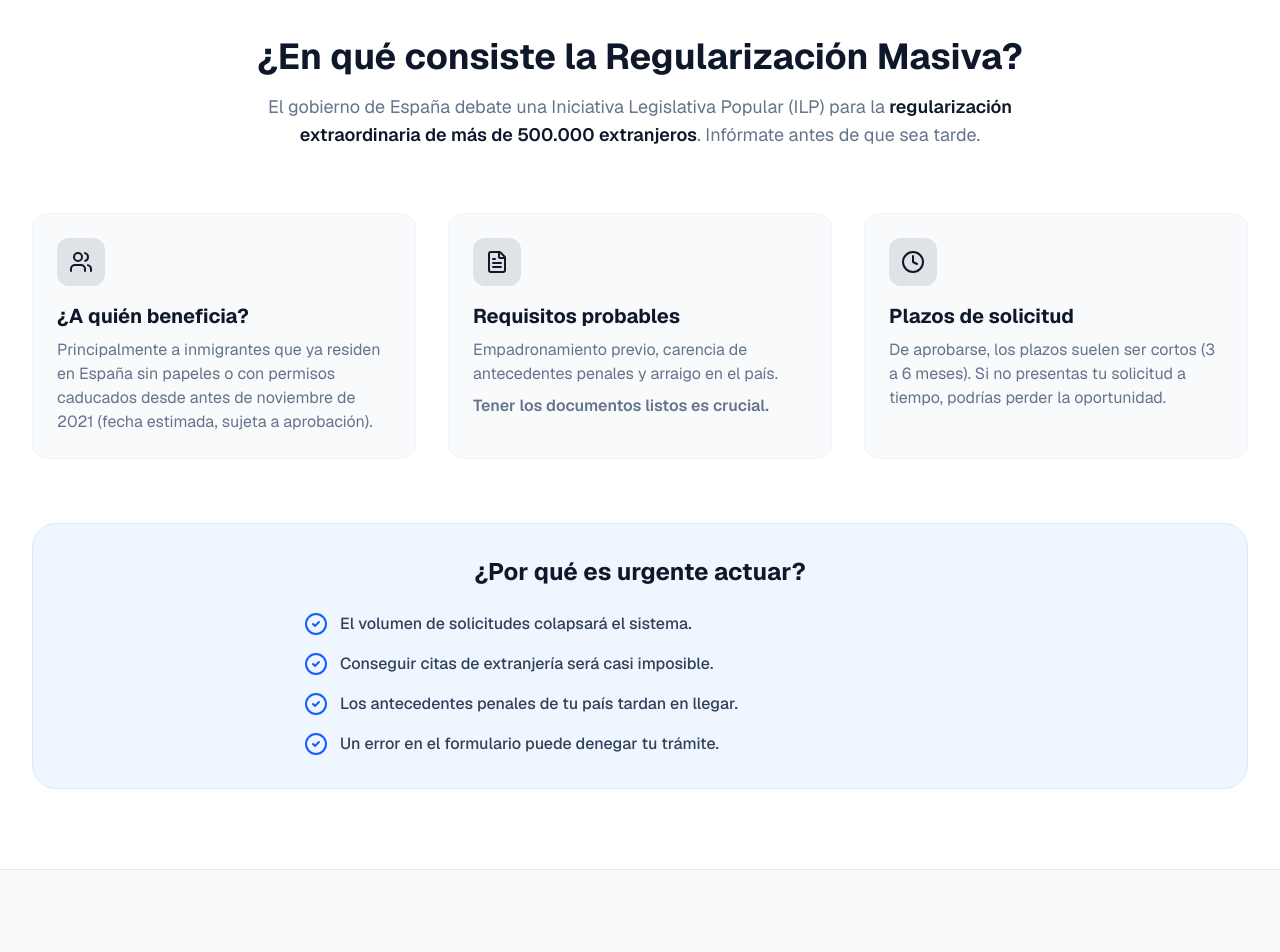
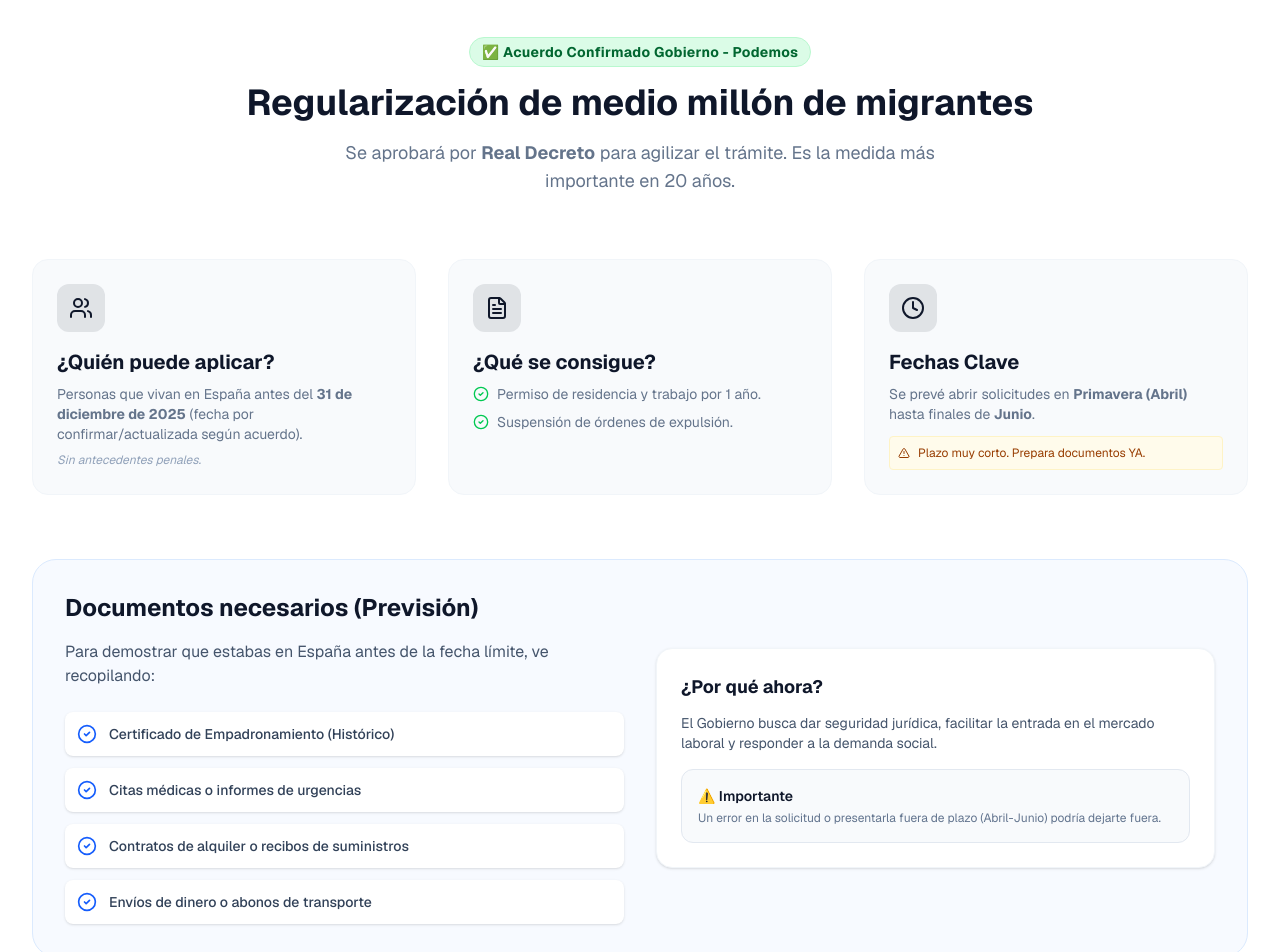
Before and after one commit to gomezgutierrez/regularizacion, a Next.js app: page / in a window 1280 px wide. Shown: the part 880-1832 px from the top of the page. Built offline with nearby package versions, Linux system fonts and the light colour scheme.

Commit message:
feat(content): update page with new regularization agreement details

```diff
--- a/app/layout.tsx
+++ b/app/layout.tsx
@@ -13,8 +13,8 @@ const geistMono = Geist_Mono({
 });
 
 export const metadata: Metadata = {
-  title: "Regularización Masiva en España | Comprueba tu caso",
-  description: "Información urgente sobre la posible regularización masiva de extranjeros en España. Comprueba si cumples los requisitos.",
+  title: "Regularización Masiva España 2026 | Acuerdo y Requisitos",
+  description: "Última hora: Acuerdo para la regularización de 500.000 migrantes. Real Decreto, requisitos y plazos (Abril-Junio). Revisa tu caso gratis.",
 };
 
 export default function RootLayout({
--- a/components/info-section.tsx
+++ b/components/info-section.tsx
@@ -1,17 +1,18 @@
-import { FileText, Users, Clock, CheckCircle2 } from "lucide-react";
+import { FileText, Users, Clock, CheckCircle2, AlertTriangle } from "lucide-react";
 
 export function InfoSection() {
     return (
         <section className="py-20 bg-white">
             <div className="container mx-auto px-4 lg:px-8">
-                <div className="max-w-3xl mx-auto text-center mb-16">
+                <div className="max-w-4xl mx-auto text-center mb-16">
+                    <span className="inline-block px-3 py-1 rounded-full bg-green-100 text-green-800 text-sm font-bold tracking-wide mb-4 border border-green-200">
+                        ✅ Acuerdo Confirmado Gobierno - Podemos
+                    </span>
                     <h2 className="text-3xl lg:text-4xl font-bold text-primary mb-4">
-                        ¿En qué consiste la Regularización Masiva?
+                        Regularización de medio millón de migrantes
                     </h2>
-                    <p className="text-lg text-muted-foreground">
-                        El gobierno de España debate una Iniciativa Legislativa Popular (ILP) para la
-                        <strong className="text-primary font-semibold"> regularización extraordinaria de más de 500.000 extranjeros</strong>.
-                        Infórmate antes de que sea tarde.
+                    <p className="text-lg text-muted-foreground max-w-2xl mx-auto">
+                        Se aprobará por <strong>Real Decreto</strong> para agilizar el trámite. Es la medida más importante en 20 años.
                     </p>
                 </div>
 
@@ -20,51 +21,80 @@ export function InfoSection() {
                         <div className="w-12 h-12 bg-primary/10 rounded-xl flex items-center justify-center mb-4 text-primary">
                             <Users className="w-6 h-6" />
                         </div>
-                        <h3 className="text-xl font-bold text-primary mb-2">¿A quién beneficia?</h3>
-                        <p className="text-muted-foreground">
-                            Principalmente a inmigrantes que ya residen en España sin papeles o con permisos caducados desde antes de noviembre de 2021 (fecha estimada, sujeta a aprobación).
+                        <h3 className="text-xl font-bold text-primary mb-2">¿Quién puede aplicar?</h3>
+                        <p className="text-muted-foreground text-sm">
+                            Personas que vivan en España antes del <strong>31 de diciembre de 2025</strong> (fecha por confirmar/actualizada según acuerdo).
                         </p>
+                        <p className="text-xs text-slate-400 mt-2 italic">Sin antecedentes penales.</p>
                     </div>
 
                     <div className="p-6 rounded-2xl bg-slate-50 border border-slate-100 hover:shadow-lg transition-shadow">
                         <div className="w-12 h-12 bg-primary/10 rounded-xl flex items-center justify-center mb-4 text-primary">
                             <FileText className="w-6 h-6" />
                         </div>
-                        <h3 className="text-xl font-bold text-primary mb-2">Requisitos probables</h3>
-                        <p className="text-muted-foreground">
-                            Empadronamiento previo, carencia de antecedentes penales y arraigo en el país.
-                            <span className="font-semibold block mt-2">Tener los documentos listos es crucial.</span>
-                        </p>
+                        <h3 className="text-xl font-bold text-primary mb-2">¿Qué se consigue?</h3>
+                        <ul className="text-sm text-muted-foreground space-y-2 text-left">
+                            <li className="flex items-start gap-2">
+                                <CheckCircle2 className="w-4 h-4 text-green-500 shrink-0 mt-0.5" />
+                                Permiso de residencia y trabajo por 1 año.
+                            </li>
+                            <li className="flex items-start gap-2">
+                                <CheckCircle2 className="w-4 h-4 text-green-500 shrink-0 mt-0.5" />
+                                Suspensión de órdenes de expulsión.
+                            </li>
+                        </ul>
                     </div>
 
                     <div className="p-6 rounded-2xl bg-slate-50 border border-slate-100 hover:shadow-lg transition-shadow">
                         <div className="w-12 h-12 bg-primary/10 rounded-xl flex items-center justify-center mb-4 text-primary">
                             <Clock className="w-6 h-6" />
                         </div>
-                        <h3 className="text-xl font-bold text-primary mb-2">Plazos de solicitud</h3>
-                        <p className="text-muted-foreground">
-                            De aprobarse, los plazos suelen ser cortos (3 a 6 meses). Si no presentas tu solicitud a tiempo, podrías perder la oportunidad.
+                        <h3 className="text-xl font-bold text-primary mb-2">Fechas Clave</h3>
+                        <p className="text-muted-foreground text-sm">
+                            Se prevé abrir solicitudes en <strong>Primavera (Abril)</strong> hasta finales de <strong>Junio</strong>.
                         </p>
+                        <div className="mt-3 bg-amber-50 text-amber-800 text-xs p-2 rounded border border-amber-100 flex gap-2">
+                            <AlertTriangle className="w-3 h-3 shrink-0 mt-0.5" />
+                            Plazo muy corto. Prepara documentos YA.
+                        </div>
                     </div>
                 </div>
 
-                <div className="mt-16 bg-blue-50 p-8 rounded-3xl border border-blue-100">
-                    <h3 className="text-2xl font-bold text-primary mb-6 text-center">
-                        ¿Por qué es urgente actuar?
-                    </h3>
-                    <ul className="space-y-4 max-w-2xl mx-auto">
-                        {[
-                            "El volumen de solicitudes colapsará el sistema.",
-                            "Conseguir citas de extranjería será casi imposible.",
-                            "Los antecedentes penales de tu país tardan en llegar.",
-                            "Un error en el formulario puede denegar tu trámite."
-                        ].map((item, i) => (
-                            <li key={i} className="flex items-start gap-3">
-                                <CheckCircle2 className="w-6 h-6 text-blue-600 flex-shrink-0" />
-                                <span className="text-slate-700 font-medium">{item}</span>
-                            </li>
-                        ))}
-                    </ul>
+                <div className="mt-16 grid md:grid-cols-2 gap-8 items-center bg-blue-50/50 p-8 rounded-3xl border border-blue-100">
+                    <div>
+                        <h3 className="text-2xl font-bold text-primary mb-4">
+                            Documentos necesarios (Previsión)
+                        </h3>
+                        <p className="text-slate-600 mb-6">
+                            Para demostrar que estabas en España antes de la fecha límite, ve recopilando:
+                        </p>
+                        <ul className="space-y-3">
+                            {[
+                                "Certificado de Empadronamiento (Histórico)",
+                                "Citas médicas o informes de urgencias",
+                                "Contratos de alquiler o recibos de suministros",
+                                "Envíos de dinero o abonos de transporte"
+                            ].map((item, i) => (
+                                <li key={i} className="flex items-center gap-3 bg-white p-3 rounded-lg shadow-sm">
+                                    <CheckCircle2 className="w-5 h-5 text-blue-600 flex-shrink-0" />
+                                    <span className="text-slate-700 font-medium text-sm">{item}</span>
+                                </li>
+                            ))}
+                        </ul>
+                    </div>
+
+                    <div className="bg-white p-6 rounded-2xl shadow-sm border border-slate-100">
+                        <h4 className="font-bold text-lg mb-3 text-primary">¿Por qué ahora?</h4>
+                        <p className="text-slate-600 text-sm mb-4">
+                            El Gobierno busca dar seguridad jurídica, facilitar la entrada en el mercado laboral y responder a la demanda social.
+                        </p>
+                        <div className="p-4 bg-slate-50 rounded-xl border border-slate-200">
+                            <p className="font-semibold text-primary text-sm mb-1">⚠️ Importante</p>
+                            <p className="text-xs text-slate-500">
+                                Un error en la solicitud o presentarla fuera de plazo (Abril-Junio) podría dejarte fuera.
+                            </p>
+                        </div>
+                    </div>
                 </div>
             </div>
         </section>
--- a/components/urgency-banner.tsx
+++ b/components/urgency-banner.tsx
@@ -6,7 +6,7 @@ export function UrgencySection() {
             <div className="container mx-auto flex flex-col md:flex-row items-center justify-center gap-2 text-center md:text-left text-black font-bold">
                 <AlertTriangle className="w-6 h-6 animate-pulse" />
                 <p className="text-base md:text-lg">
-                    ¡Atención! Si se aprueba la regularización, los plazos serán muy limitados. No lo dejes para el último día.
+                    ⚠️ <strong>Plazos confirmados:</strong> Solicitudes de Abril a Junio. Solo 3 meses. ¡Prepara tus documentos YA!
                 </p>
             </div>
         </section>
```
Also changed, not shown: components/hero.tsx (+5 -5 lines).
